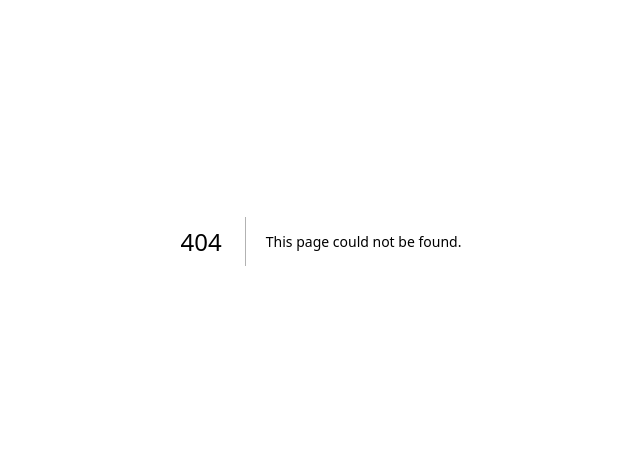
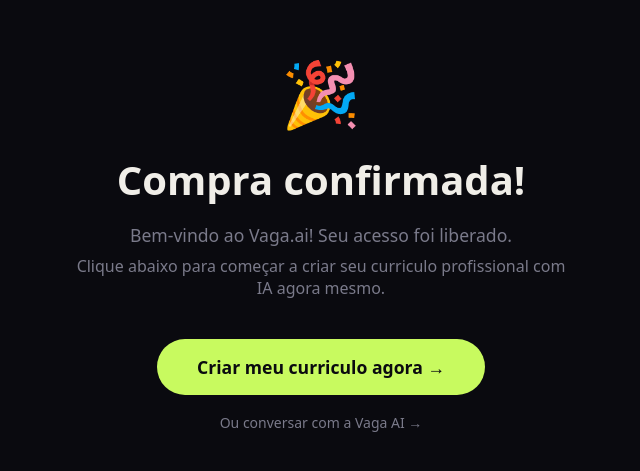
Before and after one commit to isaamorimmaisa-dev/vaga.ai, a Next.js app: page /obrigado in a window 1280 px wide. Before the commit this address had no page. Shown: the part 159-630 px from the top of the page, without its empty margins (319-959 px from the left). Built offline with nearby package versions, Linux system fonts and the light colour scheme.

Commit message:
adiciona pagina de obrigado

```diff
--- /dev/null
+++ b/src/app/obrigado/page.tsx
@@ -0,0 +1,19 @@
+export default function ObrigadoPage() {
+  return (
+    <main style={{ minHeight: '100vh', background: '#0A0A0F', color: '#F0EEE8', fontFamily: 'system-ui, sans-serif', display: 'flex', alignItems: 'center', justifyContent: 'center', textAlign: 'center', padding: '2rem' }}>
+      <div>
+        <div style={{ fontSize: '4rem', marginBottom: '1rem' }}>🎉</div>
+        <h1 style={{ fontSize: '2.5rem', fontWeight: 800, marginBottom: '1rem' }}>Compra confirmada!</h1>
+        <p style={{ color: '#7A7A8A', fontSize: '1.1rem', marginBottom: '0.5rem', maxWidth: '500px' }}>Bem-vindo ao Vaga.ai! Seu acesso foi liberado.</p>
+        <p style={{ color: '#7A7A8A', fontSize: '1rem', marginBottom: '2.5rem', maxWidth: '500px' }}>Clique abaixo para começar a criar seu curriculo profissional com IA agora mesmo.</p>
+        <a href="/curriculo" style={{ background: '#C8FA5F', color: '#0A0A0F', padding: '1rem 2.5rem', borderRadius: '100px', fontWeight: 700, fontSize: '1.1rem', textDecoration: 'none', display: 'inline-block', marginBottom: '1rem' }}>
+          Criar meu curriculo agora →
+        </a>
+        <br />
+        <a href="/chat" style={{ color: '#7A7A8A', fontSize: '0.875rem', textDecoration: 'none' }}>
+          Ou conversar com a Vaga AI →
+        </a>
+      </div>
+    </main>
+  )
+}
```
